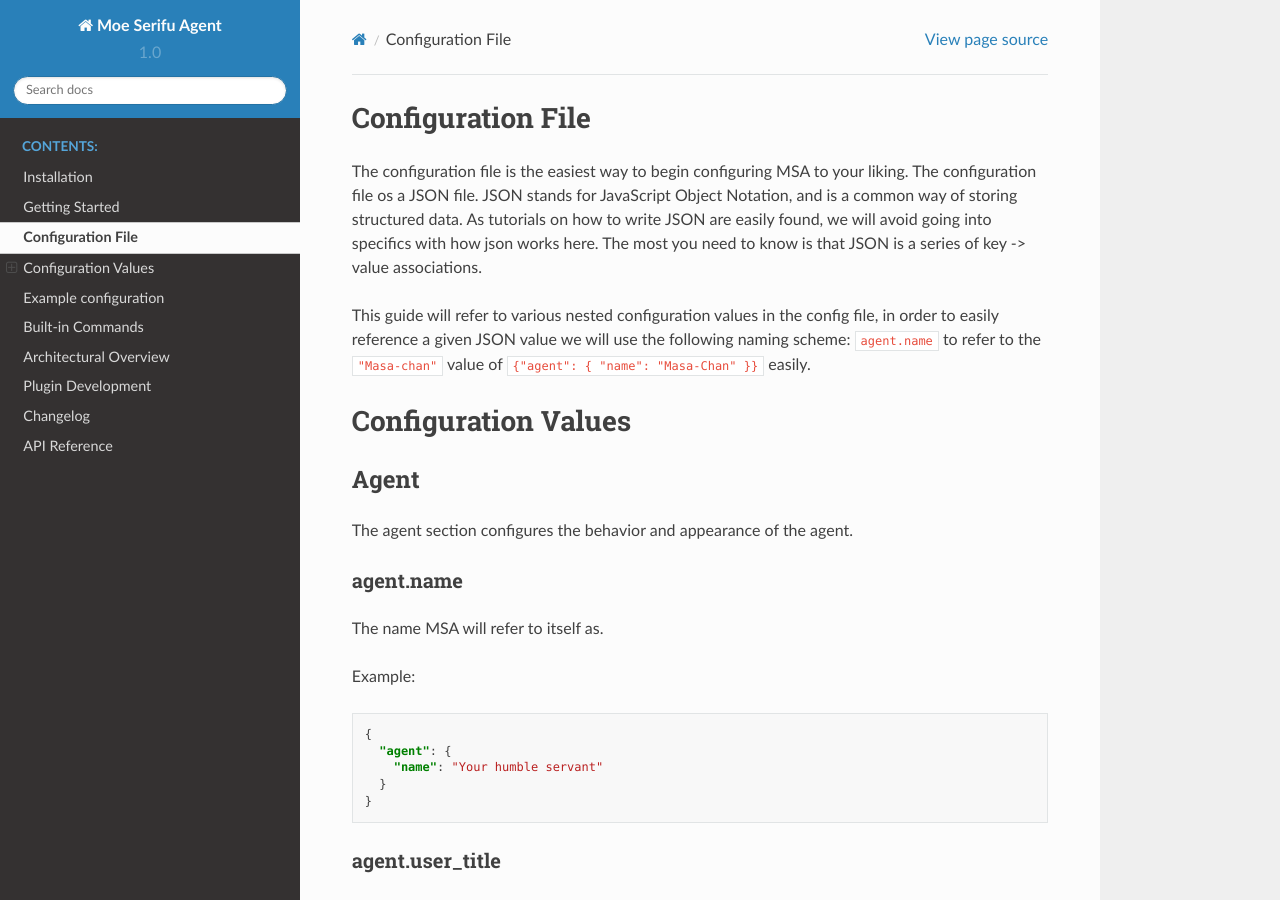
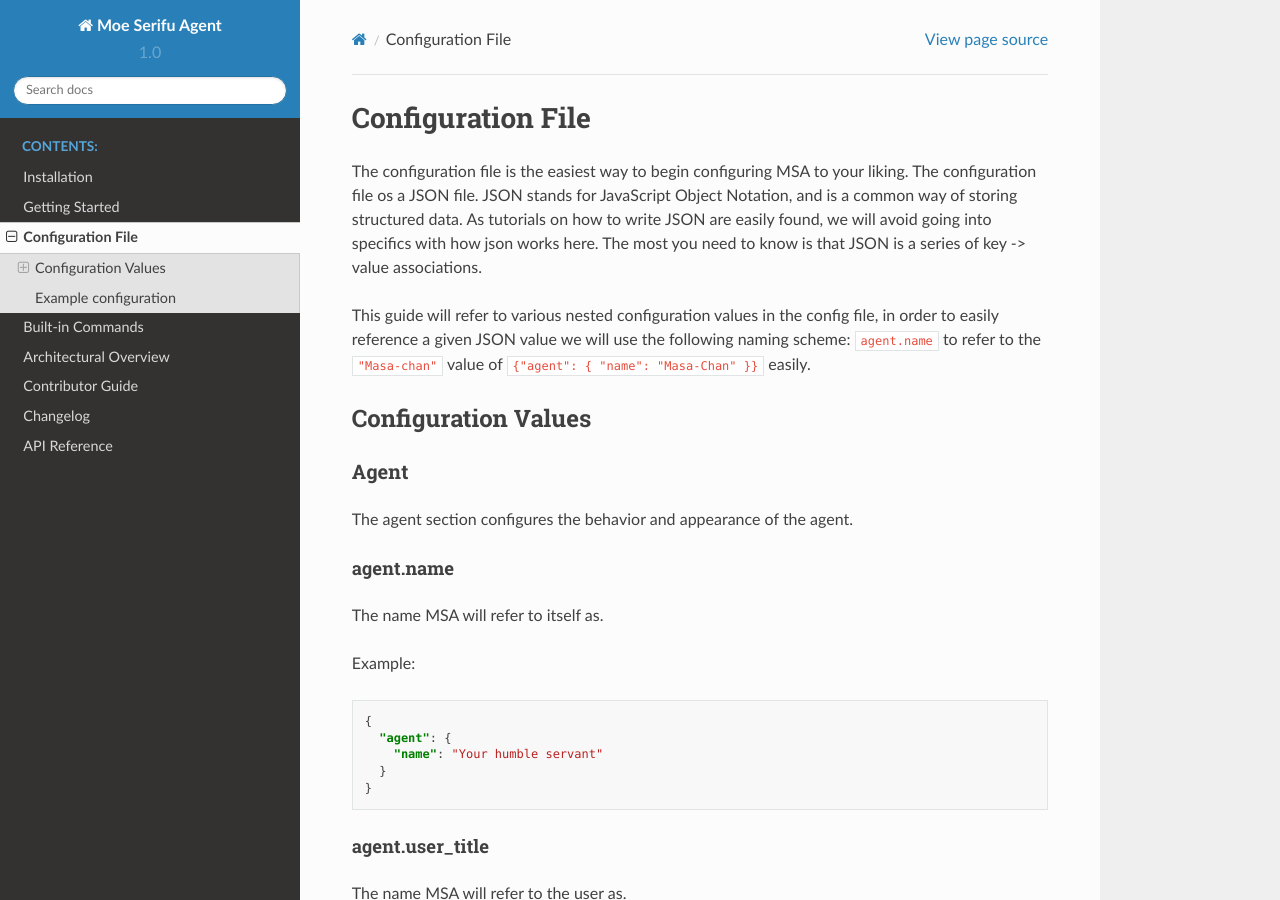
Before and after one commit to moe-serifu-circle/moe-serifu-agent, a Sphinx documentation site: the page built from python/sphinx/configuration.md, in a window 1280 px wide and 900 px high. Built offline with Sphinx 7.4.7 and the Read the Docs theme 2.0.0, drawn with Linux system fonts in a browser that asks for light colours; pages that are not in the unit, such as notebooks, are missing from menus.

````diff
--- a/python/sphinx/configuration.md
+++ b/python/sphinx/configuration.md
@@ -9,12 +9,12 @@ This guide will refer to various nested configuration values in the config file,
 JSON value we will use the following naming scheme: `agent.name` to refer to the `"Masa-chan"` value of
 `{"agent": { "name": "Masa-Chan" }}` easily.
 
-# Configuration Values
+## Configuration Values
 
-## Agent
+### Agent
 The agent section configures the behavior and appearance of the agent.
 
-### agent.name
+#### agent.name
 The name MSA will refer to itself as.
 
 Example:
@@ -26,7 +26,7 @@ Example:
 }
 ```
 
-### agent.user_title
+#### agent.user_title
 The name MSA will refer to the user as.
 
 Example:
@@ -38,7 +38,7 @@ Example:
 }
 ```
 
-## Plugin Modules
+### Plugin Modules
 The plugin modules section, allows a user to configure which third-party plugins to load when MSA starts. It should
 be a list of plugin modules to load at startup.
 
@@ -52,7 +52,7 @@ Example:
 ```
 
 
-## Module Config
+### Module Config
 The module config section is a mapping of module name to JSON object. The JSON object is configuration
 values that will be passed to the module to modify its behavior.
 
@@ -67,11 +67,11 @@ Example:
 }
 ```
 
-## Logging
+### Logging
 The logging section, allows you to configure how MSA will record information about how well it is running,
 It will also record any errors that are encountered.
 
-### logging.global_log_level
+#### logging.global_log_level
 Sets the global log level. Must be one of "error", "warn", "info", or "debug". The global
 log level defines how verbose all modules will be with their logging.
 
@@ -84,7 +84,7 @@ Example:
 }
 ```
 
-### logging.log_file_location
+#### logging.log_file_location
 The file that the logging output is written to.
 Example:
 ```json
@@ -95,7 +95,7 @@ Example:
 }
 ```
 
-### logging.granular_log_levels
+#### logging.granular_log_levels
 A module to log level mapping that overrides the `logging.global_log_level` setting for that module. This can be used to
 increase logging or suppress a module that is logging too much unneeded information. Log level values must be one of
 "error", "warn", "info", or "debug".
@@ -112,7 +112,7 @@ Example:
 }
 ```
 
-# Example configuration
+## Example configuration
 ```json
 {
    "agent": {
--- a/python/sphinx/index.rst
+++ b/python/sphinx/index.rst
@@ -20,7 +20,7 @@ Welcome to Moe Serifu Agent's documentation!
    configuration
    builtin_commands
    architecture
-   plugin_development
+   contributor_guide
    changelog
    api/msa
 
--- a/python/sphinx/plugin_development.md
+++ /dev/null
@@ -1,3 +0,0 @@
-# Plugin Development
-
-**[STUB]**
````
Also changed, not shown: python/sphinx/contributor_guide.md (added, +13 -0 lines), python/sphinx/getting_started.md (+8 -1 lines).
